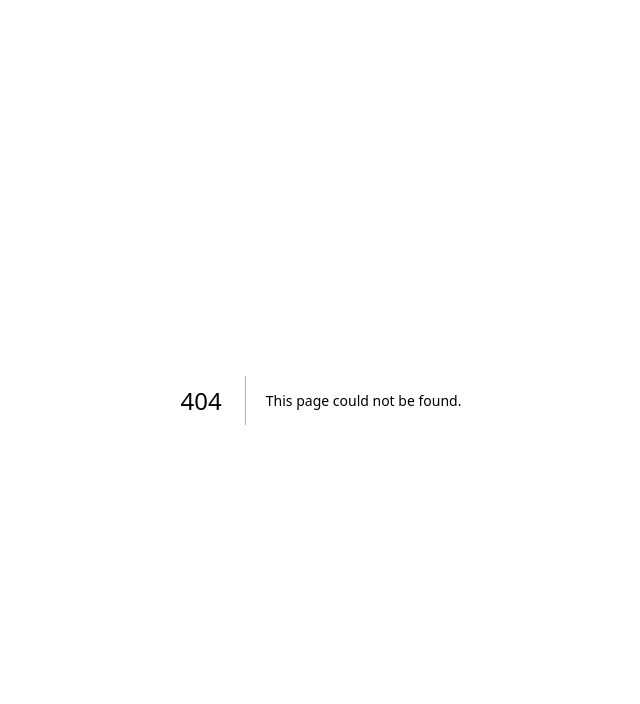
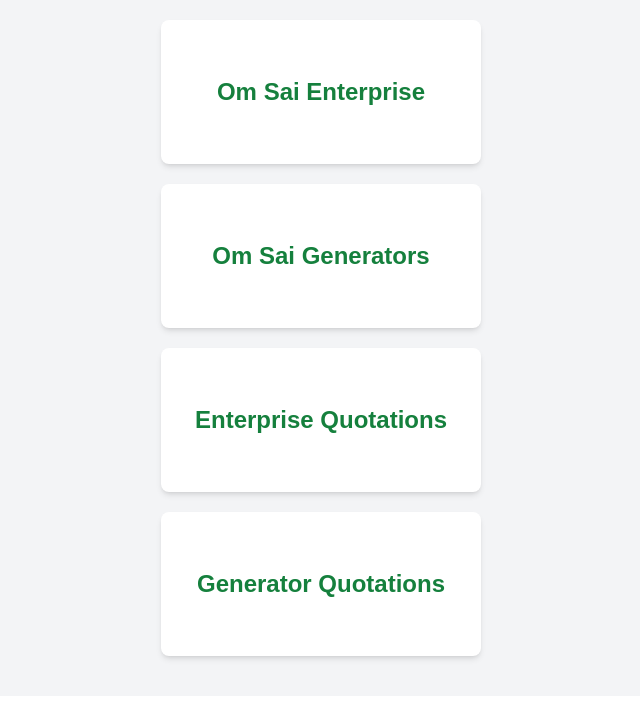
Before and after one commit to Chakradhar-Malage/CarFinanceFrontendWeb, a Next.js app: page /BillingTypes in a window 1280 px wide. Before the commit this address had no page. Shown: the top 704 px of the page, without its empty margins (319-959 px from the left). Built offline with nearby package versions, Linux system fonts and the light colour scheme.

Commit message:
do billing types styling

```diff
--- /dev/null
+++ b/src/app/BillingTypes/page.tsx
@@ -0,0 +1,42 @@
+'use client';
+
+import { useRouter } from 'next/navigation';
+import React from 'react';
+
+const BillingTypeCard: React.FC = () => {
+  const router = useRouter();
+
+  return (
+    <div className="flex flex-col justify-center items-center bg-gray-100 p-5">
+      <div
+        className="bg-white rounded-lg p-4 shadow-md w-80 h-36 flex justify-center items-center mb-5 cursor-pointer transition-transform hover:scale-105"
+        onClick={() => router.push('/ViewInvoices')}
+      >
+        <h3 className="text-2xl font-bold text-green-700">Om Sai Enterprise</h3>
+      </div>
+
+      <div
+        className="bg-white rounded-lg p-4 shadow-md w-80 h-36 flex justify-center items-center mb-5 cursor-pointer transition-transform hover:scale-105"
+        onClick={() => router.push('/ViewNonGSTInvoices')}
+      >
+        <h3 className="text-2xl font-bold text-green-700">Om Sai Generators</h3>
+      </div>
+
+      <div
+        className="bg-white rounded-lg p-4 shadow-md w-80 h-36 flex justify-center items-center mb-5 cursor-pointer transition-transform hover:scale-105"
+        onClick={() => router.push('/quotation')}
+      >
+        <h3 className="text-2xl font-bold text-green-700">Enterprise Quotations</h3>
+      </div>
+
+      <div
+        className="bg-white rounded-lg p-4 shadow-md w-80 h-36 flex justify-center items-center mb-5 cursor-pointer transition-transform hover:scale-105"
+        onClick={() => router.push('/Generatorquotation')}
+      >
+        <h3 className="text-2xl font-bold text-green-700">Generator Quotations</h3>
+      </div>
+    </div>
+  );
+};
+
+export default BillingTypeCard;
```
